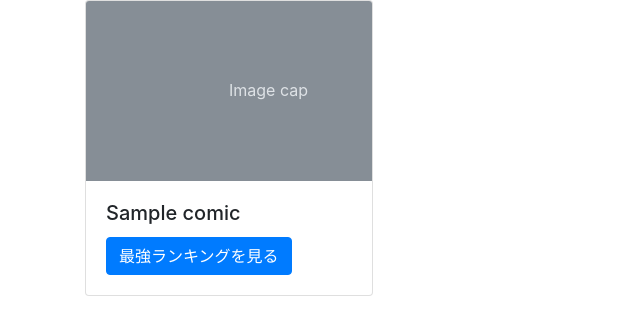
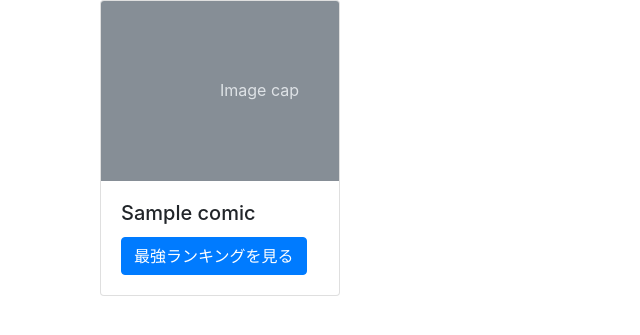
Before and after one commit to 1n2a3o4y5a/voting, a Django app: page /list/ in a window 1280 px wide. Shown: the part 56-391 px from the top of the page, without its empty margins (0-640 px from the left). Run offline with Django 3.2, Linux system fonts and the light colour scheme; tables that the repository leaves empty hold one stand-in row (values such as "Sample post"); some libraries are stand-ins or nearby versions.

Commit message:
クエリセット試行錯誤

```diff
--- a/src/templates/list.html
+++ b/src/templates/list.html
@@ -4,13 +4,16 @@
     <div class="row">
         {% for item in object_list %}
         <div class="col">
-            <div class="card" style="width: 18rem;">
+            <div class="container">
+
+            <div class="card" style="width: 15rem;">
                 <svg class="bd-placeholder-img card-img-top" width="100%" height="180" xmlns="http://www.w3.org/2000/svg" preserveAspectRatio="xMidYMid slice" focusable="false" role="img" aria-label="Placeholder: Image cap"><title>Placeholder</title><rect width="100%" height="100%" fill="#868e96"/><text x="50%" y="50%" fill="#dee2e6" dy=".3em">Image cap</text></svg>
                 <div class="card-body">
                 <h5 class="card-title">{{ item.title }}</h5>
                 <a href="{% url 'detail' item.pk %}" class="btn btn-primary">最強ランキングを見る</a>
                 </div>
             </div>
+            </div>
         </div>
         {% endfor %}
     </div>
--- a/src/templates/ranking.html
+++ b/src/templates/ranking.html
@@ -2,11 +2,8 @@
 {% block content1 %}
 {% for chara in object.character_set.all %}
 <p>{{chara}}</p>
-
-{% for voting in chara.voting %}
-<p>{{ voting }}</p>
 {% endfor %}
 
 
-{% endfor %}
+
 {% endblock %}
```
Also changed, not shown: src/voting/views.py (+9 -2 lines), src/voting/migrations/0001_initial.py, src/voting/migrations/0002_voting_created_at.py (deleted), src/voting/migrations/0003_auto_20200927_0828.py (deleted), src/voting/migrations/0004_auto_20200929_0722.py (deleted), src/voting/migrations/0005_comic_outline.py (deleted), src/voting/models.py (line endings or trailing spaces).
